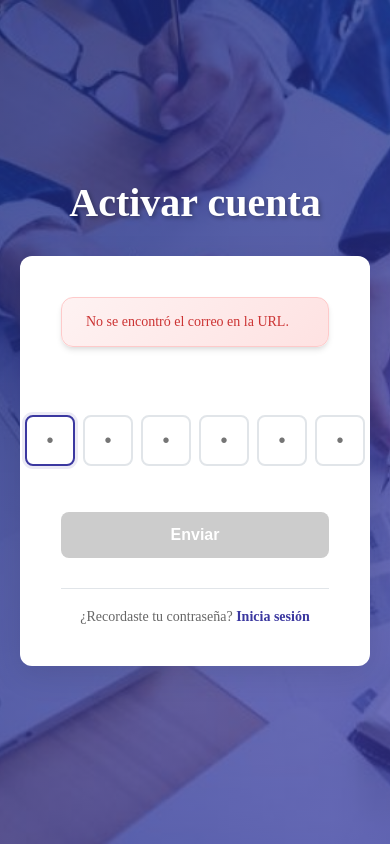
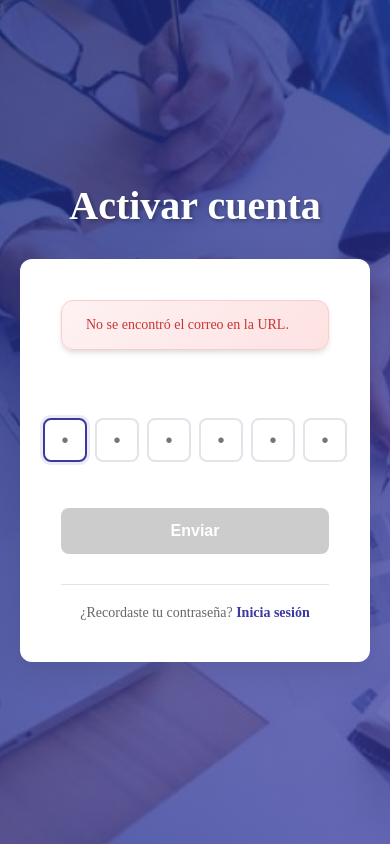
Before and after one commit to andresperez2003/NotesAppProject, a React (Vite) app: page /validation/email in a window 390 px wide. Built offline with nearby package versions, Linux system fonts and the light colour scheme.

Commit message:
feature: input width of activate account

```diff
--- a/src/pages/auth/ActivateAccount.tsx
+++ b/src/pages/auth/ActivateAccount.tsx
@@ -147,8 +147,8 @@ const ActivateAccount: React.FC = () => {
                 onChange={(e) => handleChange(idx, e.target.value)}
                 onKeyDown={(e) => handleKeyDown(idx, e)}
                 onPaste={handlePaste}
-                className={`login-input${digit ? '' : ''}`}
-                style={{ width: 50, textAlign: 'center', fontSize: 20 }}
+                className={`login-input activation-code-input${digit ? '' : ''}`}
+                style={{ textAlign: 'center', fontSize: 20 }}
                 placeholder="•"
                 aria-label={`Dígito ${idx + 1}`}
               />
--- a/src/styles/Login.css
+++ b/src/styles/Login.css
@@ -139,6 +139,20 @@ html, body {
   box-sizing: border-box;
 }
 
+/* Código de activación: inputs cuadrados y responsivos */
+.activation-code-input {
+  width: 50px;
+  height: 50px;
+  padding: 0;
+}
+
+@media (max-width: 480px) {
+  .activation-code-input {
+    width: 44px;
+    height: 44px;
+  }
+}
+
 .login-input:focus {
   border-color: #3B38A0;
   box-shadow: 0 0 0 3px rgba(59, 56, 160, 0.1);
```
